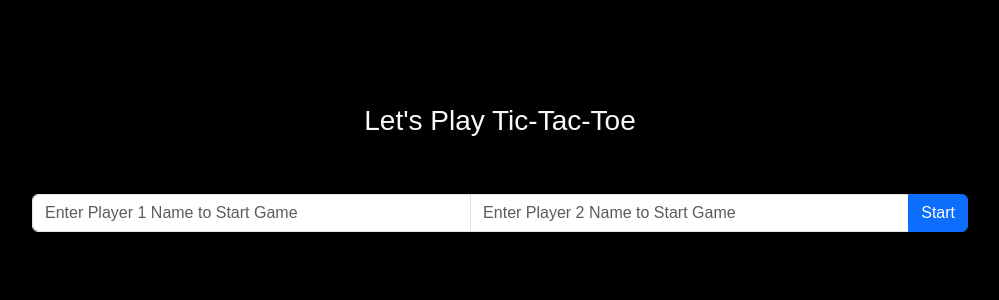
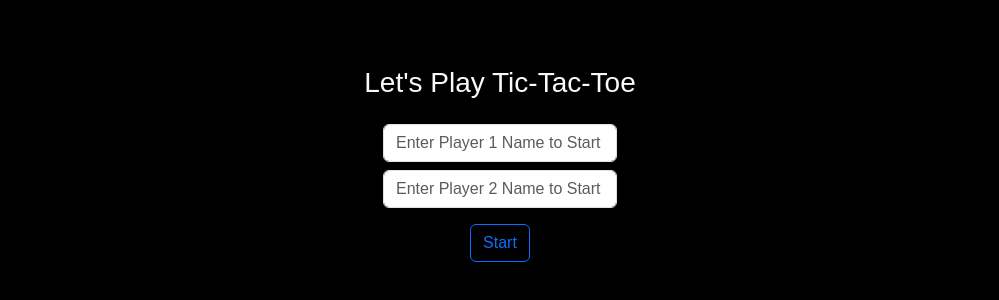
Before and after one commit to Abhisucks/tic-tac-toe, a plain HTML site: page index.html in a window 1280 px wide. Shown: the part 232-532 px from the top of the page, without its empty margins (140-1139 px from the left). Drawn offline with nearby package versions, Linux system fonts and the light colour scheme.

Commit message:
made input change

```diff
--- a/index.html
+++ b/index.html
@@ -82,10 +82,10 @@
 
     <div class="height d-flex flex-column justify-content-center align-items-center"  id="addnames">
      <h3 class="text-light d-flex justify-content-center align-items-center" id="height">Let's Play Tic-Tac-Toe</h3>
-     <div class="container input-group w-75 mt-5 d-flex justify-content-center align-items-center ">
-        <input type="text" class="form-control " id="name1" placeholder="Enter Player 1 Name to Start Game"/>
-        <input type="text" class="form-control " id="name2" placeholder="Enter Player 2 Name to Start Game"/>
-        <button type="button" class="btn btn-primary" onclick="addName()">Start</button>
+     <div class="container w-75 mt-3 d-flex justify-content-center align-items-center flex-column gap-2">
+        <input type="text" class="form-control w-25" id="name1" placeholder="Enter Player 1 Name to Start Game"/>
+        <input type="text" class="form-control w-25" id="name2" placeholder="Enter Player 2 Name to Start Game"/>
+        <button type="button" class="btn btn-outline-primary m-2" onclick="addName()">Start</button>
       </div>
     </div>
 
```
